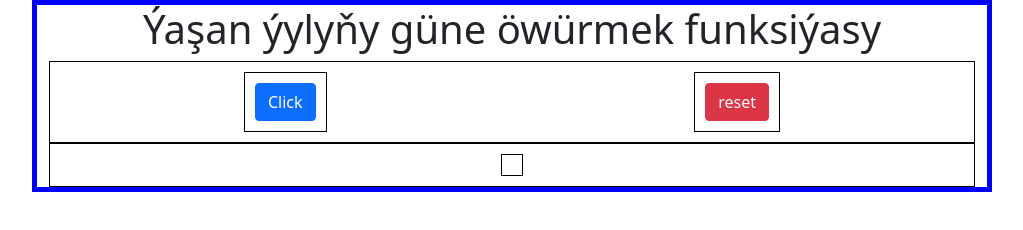
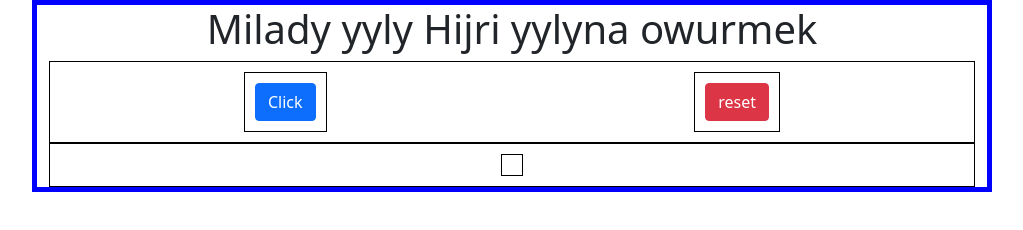
Before and after one commit to nuryhan/JavaScript-sapak1, a plain HTML site: page index.html in a window 1280 px wide. Shown: the whole page, without its empty margins (128-1151 px from the left). Drawn offline with nearby package versions, Linux system fonts and the light colour scheme.

Commit message:
update index.html

```diff
--- a/index.html
+++ b/index.html
@@ -9,7 +9,7 @@
 </head>
 <body>
     <div class="container">
-        <h1> Ýaşan ýylyňy güne öwürmek funksiýasy <h1 id="age" ></h1> </h1>
+        <h1> Milady yyly Hijri yylyna owurmek<h1 id="age" ></h1> </h1>
         <div class="containerBox">
             <div>
                 <button id="btn1" class="btn btn-primary"  >Click</button>
```
